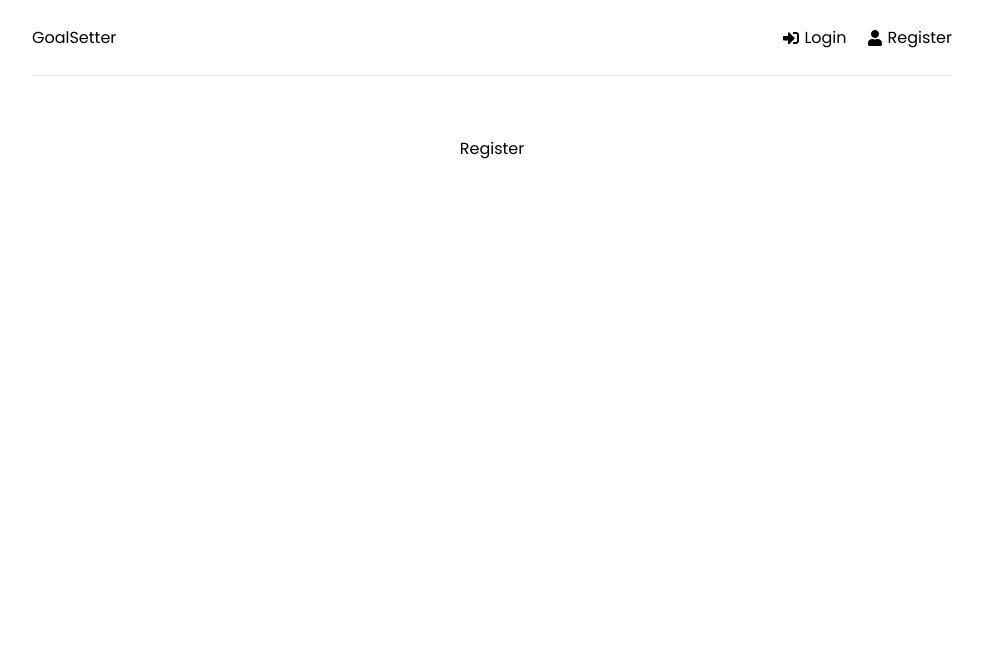
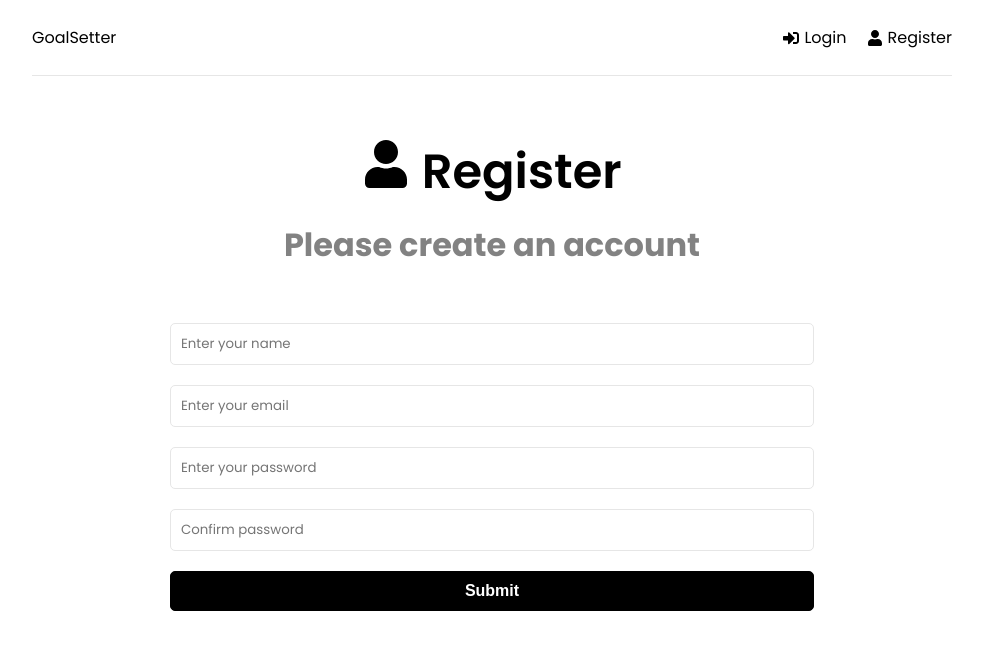
Before and after one commit to valentina-maggio/goal-tracker, a React (Create React App) app in the folder client/: page /register in a window 1280 px wide. Shown: the top 650 px of the page, without its empty margins (148-1131 px from the left). Built offline with nearby package versions, Linux system fonts and the light colour scheme.

Commit message:
User registration form
- form structure setup
- onChange and onSubmit functions

```diff
--- a/client/src/pages/Register.jsx
+++ b/client/src/pages/Register.jsx
@@ -1,9 +1,91 @@
+import { useState, useEffect } from 'react';
+import { FaUser } from 'react-icons/fa';
+
 function Register() {
+  const [formData, setFormData] = useState({
+    name: '',
+    email: '',
+    password: '',
+    password2: ''
+  })
+
+  const {name, email, password, password2} = formData;
+
+  const onChange = (e) => {
+    setFormData((prevState) => ({
+      ...prevState,
+      [e.target.name]: e.target.value,
+    }));
+  }
+
+  const onSubmit = (e) => {
+    e.preventDefault();
+  }
+
   return (
-    <div>
-      Register
-    </div>
+    <>
+      <section className='heading'>
+        <h1>
+          <FaUser /> Register
+        </h1>
+        <p>Please create an account</p>
+      </section>
+
+      <section className='form'>
+        <form onSubmit={onSubmit}>
+          <div className="form-group">
+            <input
+              type='text'
+              className='form-control'
+              id='name'
+              name='name'
+              value={name}
+              placeholder='Enter your name'
+              onChange={onChange}
+            />
+          </div>
+          <div className="form-group">
+            <input
+              type='email'
+              className='form-control'
+              id='email'
+              name='email'
+              value={email}
+              placeholder='Enter your email'
+              onChange={onChange}
+            />
+          </div>
+          <div className="form-group">
+            <input
+              type='password'
+              className='form-control'
+              id='password'
+              name='password'
+              value={password}
+              placeholder='Enter your password'
+              onChange={onChange}
+            />
+          </div>
+          <div className="form-group">
+            <input
+              type='password'
+              className='form-control'
+              id='password2'
+              name='password2'
+              value={password2}
+              placeholder='Confirm password'
+              onChange={onChange}
+            />
+          </div>
+          <div className="form-group">
+            <button type='submit' className='btn btn-block'>
+              Submit
+            </button>
+          </div>
+        </form>
+      </section>
+    </>
   )
 }
 
-export default Register
+export default Register;
```
